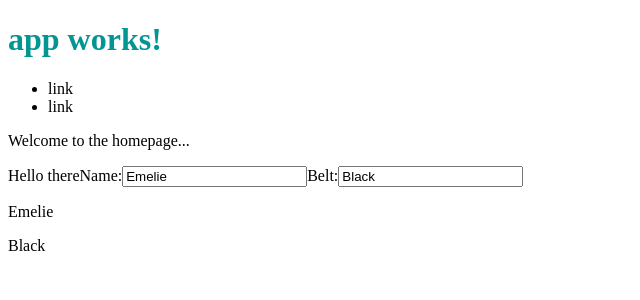
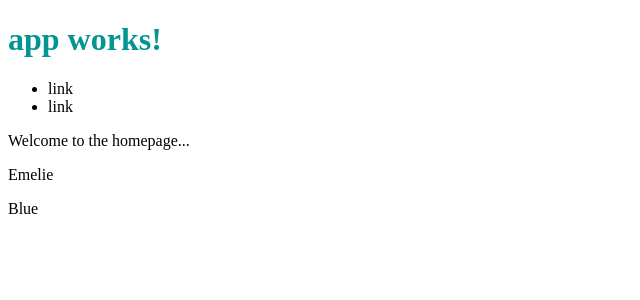
Before and after one commit to emelietejohansson/angular2-tutorial, an Angular app in the folder directory-app/: page / in a window 1280 px wide. Shown: the top 300 px of the page, without its empty margins (0-640 px from the left). Built offline with nearby package versions, Linux system fonts and the light colour scheme.

Commit message:
Pass data from one component to another using custom propoerty binding

```diff
--- a/directory-app/src/app/app.component.html
+++ b/directory-app/src/app/app.component.html
@@ -8,5 +8,5 @@
     </nav>
 </header>
 <section id="main">
-    <app-home>Hello there</app-home>
+    <app-home [ninjaCoder]="ninjaCoder">Hello there</app-home>
 </section>
--- a/directory-app/src/app/app.component.ts
+++ b/directory-app/src/app/app.component.ts
@@ -8,5 +8,9 @@ import { Component } from '@angular/core';
 })
 export class AppComponent {
   title = 'app works!';
-  name = 'Hello my name is Emelie';
+  name = 'Emelie';
+  ninjaCoder = {
+      name: "Emelie",
+      belt: "Blue"
+  };
 }
--- a/directory-app/src/app/home/home.component.html
+++ b/directory-app/src/app/home/home.component.html
@@ -1,12 +1,5 @@
 <p>
   {{homeTitle}}
 </p>
-<ng-content></ng-content>
-
-<!-- 2-way data binding -->
-<label>Name:</label>
-<input [(ngModel)]="ninjaCoder.name" />
-<label>Belt:</label>
-<input [(ngModel)]="ninjaCoder.belt" />
 <p>{{ninjaCoder.name}}</p>
 <p>{{ninjaCoder.belt}}</p>
--- a/directory-app/src/app/home/home.component.ts
+++ b/directory-app/src/app/home/home.component.ts
@@ -1,4 +1,4 @@
-import { Component, OnInit } from '@angular/core';
+import { Component, OnInit, Input } from '@angular/core';
 
 @Component({
       selector: 'app-home',
@@ -9,10 +9,7 @@ export class HomeComponent implements OnInit {
 
     homeTitle = "Welcome to the homepage...";
 
-    ninjaCoder = {
-        name: "Emelie",
-        belt: 'Black'
-    };
+    @Input() ninjaCoder;
 
     constructor() { }
 
```
